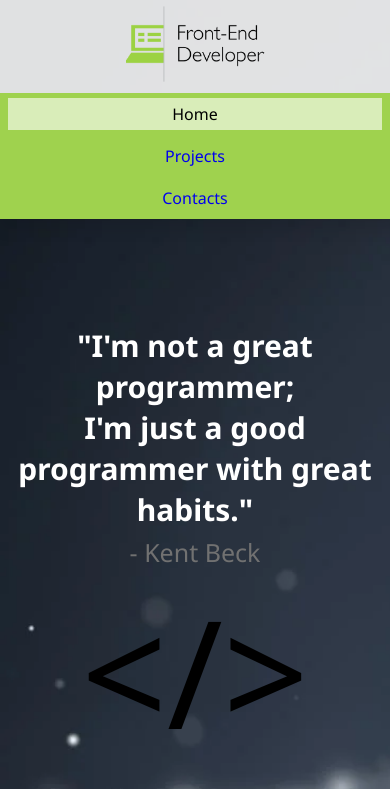
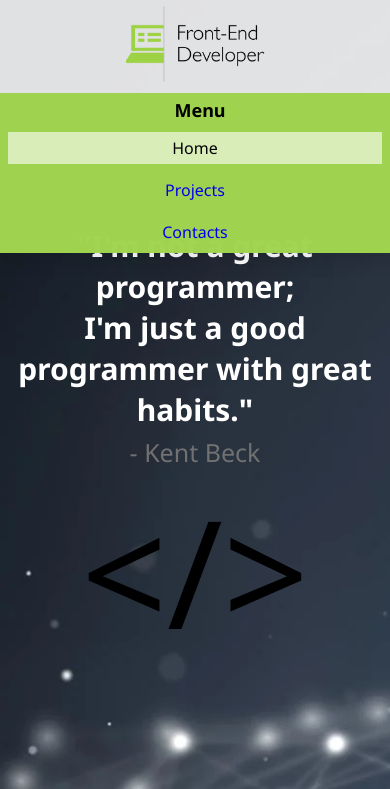
Before and after one commit to beatrisborisova/personal-website, a React (Create React App) app: page / in a window 390 px wide. Shown: the top 789 px of the page. Built offline with nearby package versions, Linux system fonts and the light colour scheme.

Commit message:
Nav changes

```diff
--- a/src/components/header/Header.css
+++ b/src/components/header/Header.css
@@ -7,6 +7,10 @@
     position: fixed;
     top: 0;
     width: 100%;
+}
+
+.menu {
+    display: none;
 }
 
 .nav-content {
@@ -61,4 +65,13 @@
         display: flex;
     }
 
+    .menu {
+        display: block;
+        background-color: #9bd243ec;
+        margin: 0 auto;
+        width: 100%;
+        padding: 5px;
+        font-weight: bold;
+        font-size: 18px;
+    }
 }
--- a/src/components/header/Header.js
+++ b/src/components/header/Header.js
@@ -5,15 +5,15 @@ function Header() {
 
     return (
         <div className="header">
-                <nav className="nav-content">
-                    <NavLink to='/'>Home</NavLink>
-                    <NavLink to='projects'>Projects</NavLink>
-                    <NavLink to='about'>Contacts</NavLink>
-                </nav>
+            <nav className="nav-content">
+                <NavLink to='/'>Home</NavLink>
+                <NavLink to='projects'>Projects</NavLink>
+                <NavLink to='about'>Contacts</NavLink>
+            </nav>
+            <div className='menu'>Menu</div>
             <div className="logo-image-wrapper">
-                <img src="front-end-developer.png" alt='front-end-developer-logo'/>
+                <img src="front-end-developer.png" alt='front-end-developer-logo' />
             </div>
-
         </div>
     )
 }
--- a/src/components/home/Home.css
+++ b/src/components/home/Home.css
@@ -8,6 +8,7 @@
     /* top: 145px; */
     width: 100%;
     margin: 0 auto;
+    padding-top: 80px;
 }
 
 .home-title h1 {
@@ -104,7 +105,7 @@
 @media screen and (max-width: 600px) {
 
     .home-title {
-        padding-top: 200px;
+        padding-top: 100px;
         height: 100vh;
     }
 
```
